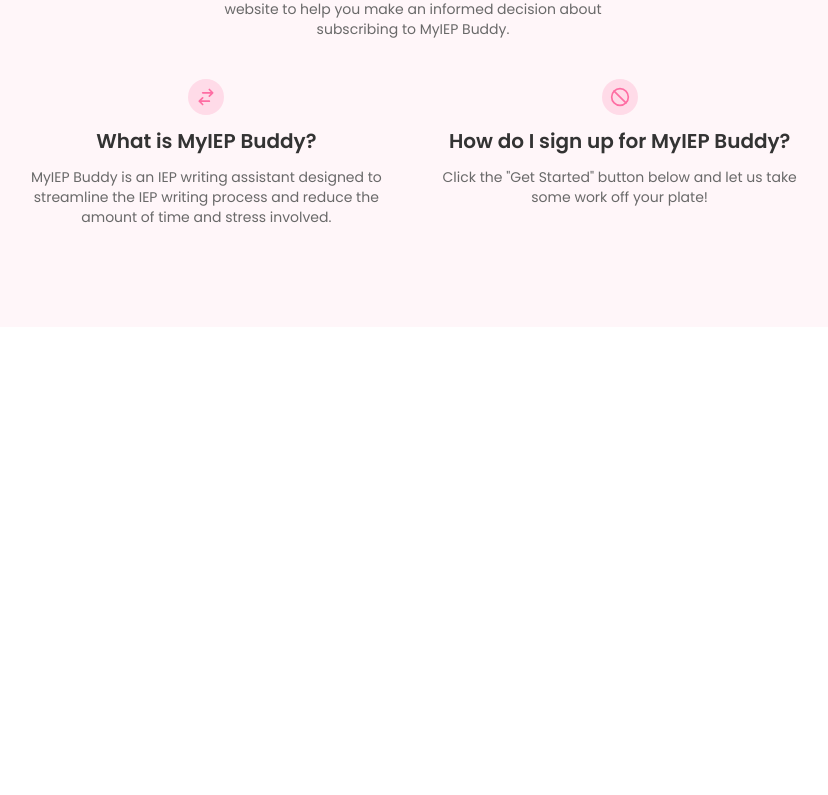
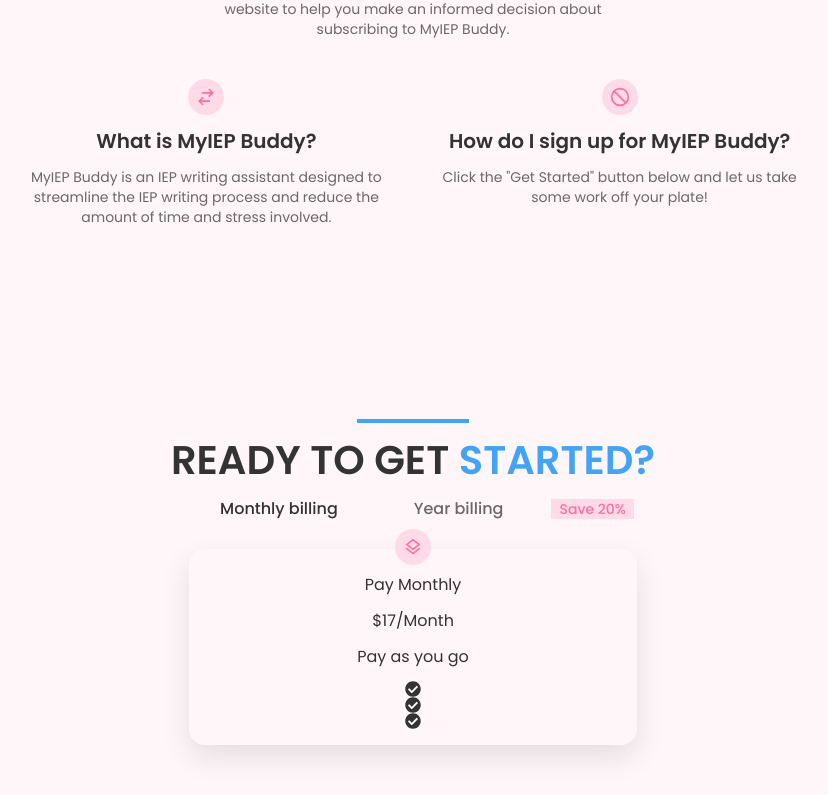
Before and after one commit to chysomm62/my-iep-buddy, a Next.js app: page / in a window 1280 px wide. Shown: the part 2917-3712 px from the top of the page, without its empty margins (227-1055 px from the left). Before the commit the page ends 3244 px from the top, so only its background shows below. Built offline with nearby package versions, Linux system fonts and the light colour scheme.

Commit message:
get started section

```diff
--- /dev/null
+++ b/app/components/Onboarding/GetStarted/Billings.tsx
@@ -0,0 +1,43 @@
+import { FC } from "react";
+import { FaCheckCircle } from "react-icons/fa";
+import { MdOutlineLayers } from "react-icons/md";
+
+interface billingsProps {
+  [x: string]: any;
+  billingInfo: billing[];
+}
+interface billing {
+  duration: string;
+  amount: string;
+  method: string;
+  benefits: string[];
+}
+
+const Billings: FC<billingsProps> = ({ billingInfo }) => {
+  return (
+    <div className="mx-auto max-w-md shadow-1 rounded-2xl p-4 my-4 relative pt-6">
+      {billingInfo.map((info) => (
+        <div
+          key={info.duration}
+          className="flex flex-col gap-3 bg-gray-2 items-center"
+        >
+          <div className="rounded-full p-2 bg-pink-2 text-pink-1 text-xl absolute top-[-20px]">
+            <MdOutlineLayers />
+          </div>
+          <span>{info.duration}</span>
+          <span>{info.amount}</span>
+          <span>{info.method}</span>
+          <div>
+            {info.benefits.map((benefit) => (
+              <div key={benefit}>
+                <FaCheckCircle />
+              </div>
+            ))}
+          </div>
+        </div>
+      ))}
+    </div>
+  );
+};
+
+export default Billings;
--- /dev/null
+++ b/app/components/Onboarding/GetStarted/SubMenuTabs.tsx
@@ -0,0 +1,36 @@
+import { Dispatch, FC, SetStateAction } from "react";
+import Button from "../../common/Button";
+
+interface SubMenuTabsProps {
+  tabs: string[];
+  setCurrentTab: Dispatch<SetStateAction<any>>;
+  currentTab: string;
+}
+
+const SubMenuTabs: FC<SubMenuTabsProps> = ({
+  tabs,
+  setCurrentTab,
+  currentTab,
+}) => {
+  return (
+    <div className="flex items-center justify-center fold:gap-0 gap-2 md:gap-5">
+      {tabs.map((tab, index) => (
+        <div key={`tab-${index}`}>
+          <Button
+            action={() => setCurrentTab(tabs.indexOf(tab))}
+            className={
+              tab === currentTab ? "text-black-1 transition" : "text-black-2"
+            }
+          >
+            {tab}
+          </Button>
+        </div>
+      ))}{" "}
+      <div className="bg-pink-2 text-pink-1 px-2 text-sm font-medium">
+        Save 20%
+      </div>
+    </div>
+  );
+};
+
+export default SubMenuTabs;
--- /dev/null
+++ b/app/components/Onboarding/GetStarted/index.tsx
@@ -0,0 +1,41 @@
+"use client";
+
+import { useState } from "react";
+import { BillingSubMenuTabs, BillingTabEnum } from "./tabs";
+import SubMenuTabs from "./SubMenuTabs";
+import Billings from "./Billings";
+import { billings } from "@/lib/variables/billings";
+
+const GetStarted = () => {
+  const [currentTab, setCurrentTab] = useState<BillingTabEnum>(
+    BillingTabEnum.MONTHLYBILLING
+  );
+
+  const getTabs = () => {
+    switch (currentTab) {
+      case BillingTabEnum.MONTHLYBILLING:
+        return <Billings billingInfo={new Array(billings[0])} />;
+      case BillingTabEnum.YEARBILLING:
+        return <Billings billingInfo={new Array(billings[1])} />;
+      default:
+        break;
+    }
+  };
+
+  return (
+    <section className="px-5 py-20 text-black-1 max-w-screen-xl mx-auto  bg-grey-1">
+      <div className="header-border"></div>
+      <h2 className="uppercase text-center">
+        Ready To Get <span className="text-blue-1">Started?</span>
+      </h2>
+      <SubMenuTabs
+        tabs={BillingSubMenuTabs}
+        currentTab={BillingSubMenuTabs[currentTab]}
+        setCurrentTab={setCurrentTab}
+      />
+      {getTabs()}
+    </section>
+  );
+};
+
+export default GetStarted;
--- /dev/null
+++ b/app/components/Onboarding/GetStarted/tabs.ts
@@ -0,0 +1,6 @@
+export const BillingSubMenuTabs = ["Monthly billing", "Year billing"];
+
+export enum BillingTabEnum {
+  MONTHLYBILLING,
+  YEARBILLING,
+}
--- a/app/components/Onboarding/OnboardingHeader.tsx
+++ b/app/components/Onboarding/OnboardingHeader.tsx
@@ -20,7 +20,7 @@
   };
 
   return (
-    <div className="shadow-1 bg-white">
+    <div className="bg-white">
       <nav className="max-w-screen-xl mx-auto flex justify-between items-center pl-0 pr-5 h-20">
         <Link href="/">
           <Image src={Logo} alt="My IEP Buddy logo" />
--- a/app/page.tsx
+++ b/app/page.tsx
@@ -4,6 +4,7 @@
 import OnBoardingHeader from "./components/Onboarding/OnboardingHeader";
 import GoalsAndObjectives from "./components/Onboarding/GoalsAndObjectives";
 import FAQs from "./components/Onboarding/FAQs";
+import GetStarted from "./components/Onboarding/GetStarted";
 
 export default function Home() {
   return (
@@ -14,6 +15,7 @@
       <GoalsAndObjectives />
       <PresentLevels />
       <FAQs />
+      <GetStarted />
     </main>
   );
 }
--- /dev/null
+++ b/lib/variables/billings.ts
@@ -0,0 +1,22 @@
+export const billings = [
+  {
+    duration: "Pay Monthly",
+    amount: "$17/Month",
+    method: "Pay as you go",
+    benefits: [
+      "Access to customizable IEP goals, objectives, and accommodations tailored to your typo needs.",
+      "Time-saving features, including intuitive progress monitoring suggestions and progress monitoring creation tools.",
+      "Exclusive access to insightful resource and expert advice on IEP best practices and the latest trends in special education.",
+    ],
+  },
+  {
+    duration: "Pay Annually",
+    amount: "$180/Year",
+    method: "Biggest savings",
+    benefits: [
+      "Access to customizable IEP goals, objectives, and accommodations tailored to your typo needs.",
+      "Time-saving features, including intuitive progress monitoring suggestions and progress monitoring creation tools.",
+      "Exclusive access to insightful resource and expert advice on IEP best practices and the latest trends in special education.",
+    ],
+  },
+];
--- a/tailwind.config.ts
+++ b/tailwind.config.ts
@@ -46,10 +46,12 @@
         },
         grey: {
           1: "#FFF6F9",
+          2:'#EAEAEA'
         },
       },
       boxShadow: {
         default: "0px 64px 64px -48px rgba(15, 15, 15, 0.1)",
+        1: "0px 12px 30px 0px #0000001A",
       },
     },
   },
```
